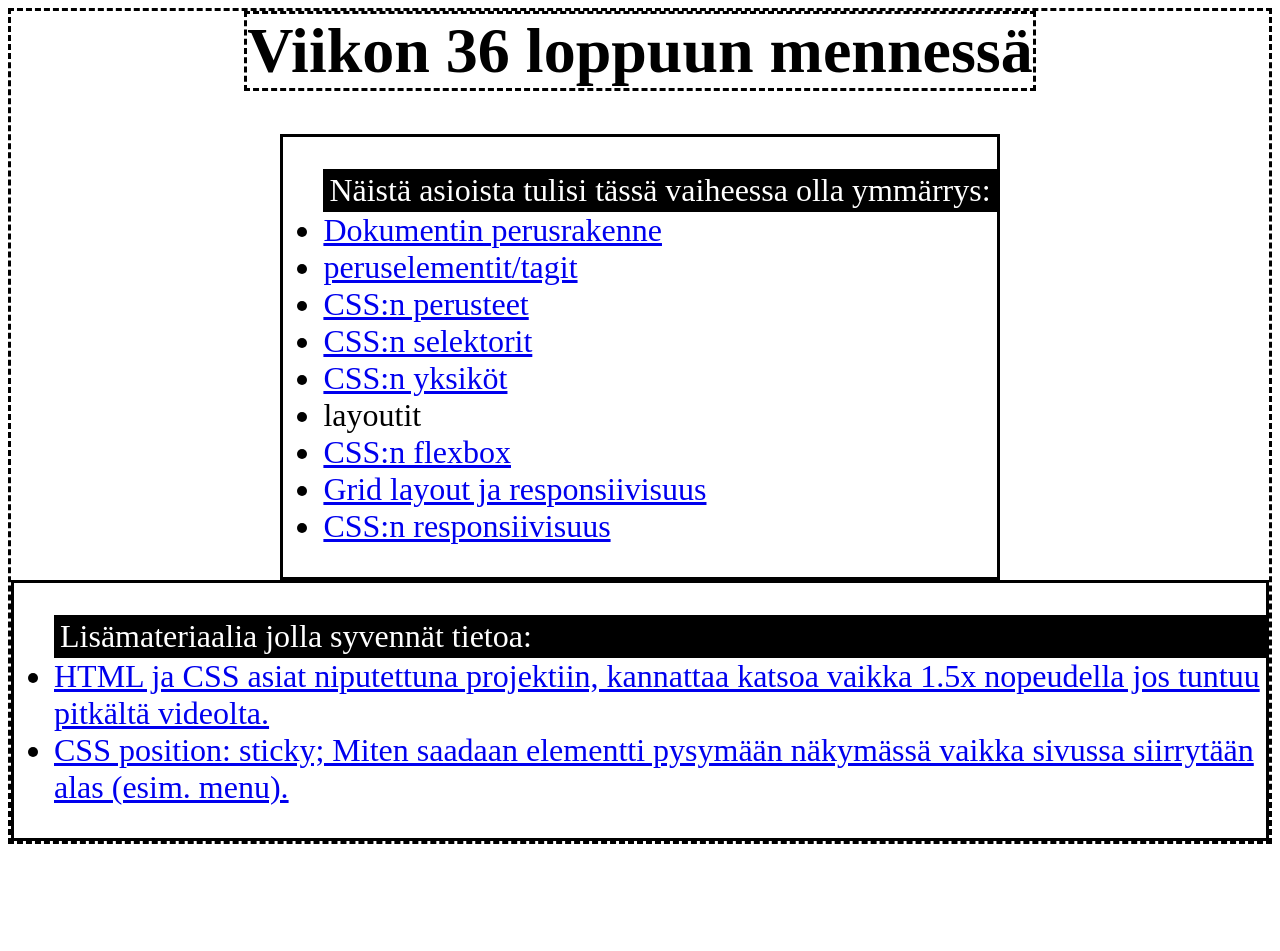
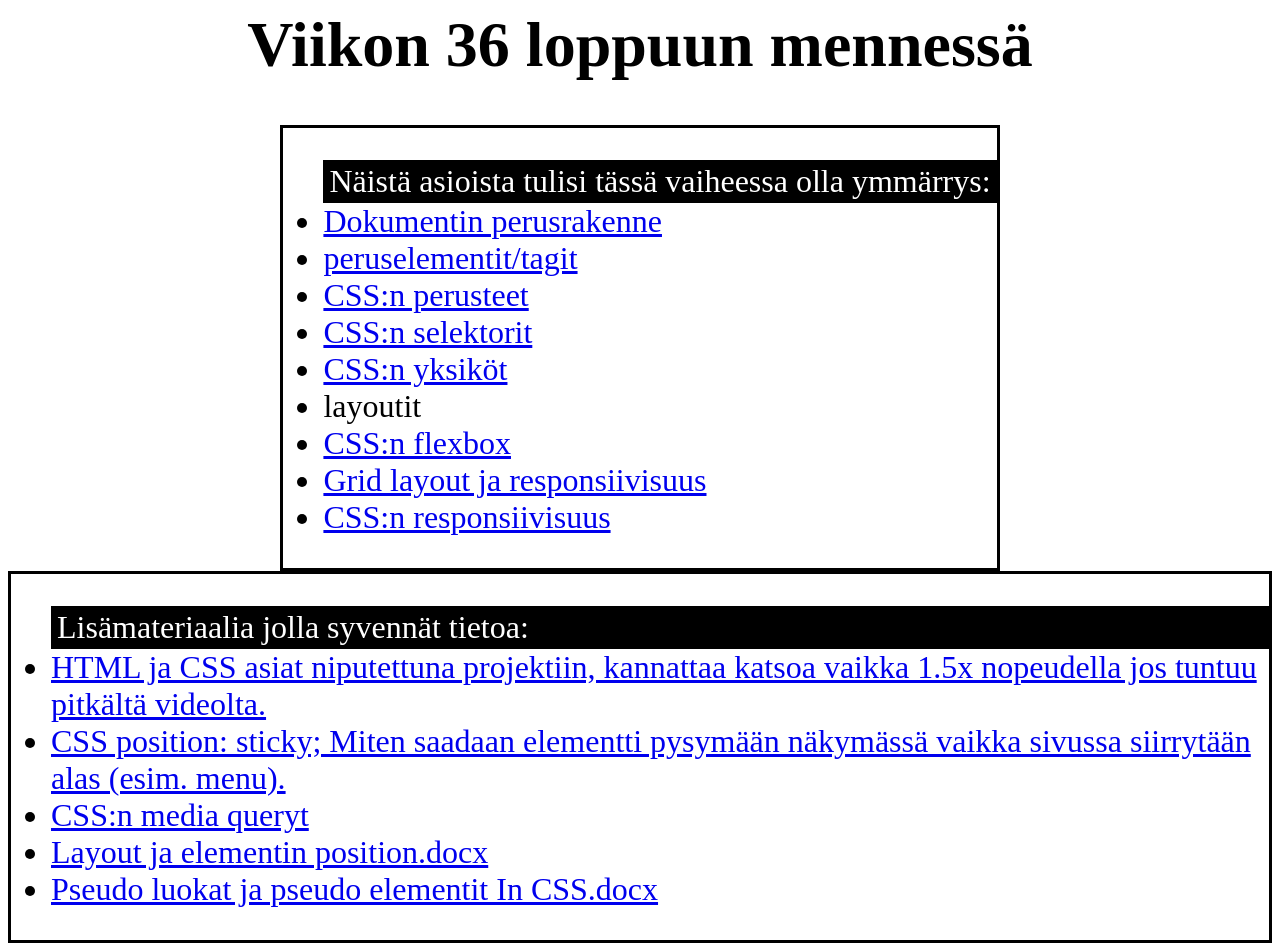
Before and after one commit to Jukkapne/WebOhjelmoinninPerusteet, a plain HTML site: page index.html in a window 1280 px wide. Before the commit the page ends 852 px from the top, so only its background shows below. Drawn offline with Linux system fonts and the light colour scheme.

Commit message:
esimerkkejä
pseudo-luokat ym.

```diff
--- a/index.html
+++ b/index.html
@@ -33,6 +33,9 @@
       <legend>Lisämateriaalia jolla syvennät tietoa:</legend>
       <li><a href="https://www.youtube.com/watch?v=knd0rBIRQ-Q">HTML ja CSS asiat niputettuna projektiin, kannattaa katsoa vaikka 1.5x nopeudella jos tuntuu pitkältä videolta.</a></li>
       <li><a href="https://www.youtube.com/watch?v=NzjU1GmKosQ">CSS position: sticky; Miten saadaan elementti pysymään näkymässä vaikka sivussa siirrytään alas (esim. menu).</a></li>
+      <li><a href="https://www.youtube.com/watch?v=yU7jJ3NbPdA">CSS:n media queryt</a></li>
+      <li><a href="assets/docs/Layout ja elementin position.docx">Layout ja elementin position.docx</a></li>
+      <li><a href="assets/docs/Pseudo luokat ja pseudo elementit In CSS.docx">Pseudo luokat ja pseudo elementit In CSS.docx</a></li>
     </ul>
    </div>
 </div>
--- a/stylesheet.css
+++ b/stylesheet.css
@@ -21,14 +21,14 @@
   justify-content: center;
   font-size: 1em;
   margin-top: 0;
-  border-style: dashed;
+  bo/* rder-style: dashed; */
   align-content: center;
 }
 
 .first-heading {
   font-size: 4em;
   margin-top: 0;
-  border-style: dashed;
+ /*  border-style: dashed; */
   align-content: center;
 
 }
```
Also changed, not shown: 2 other files.
